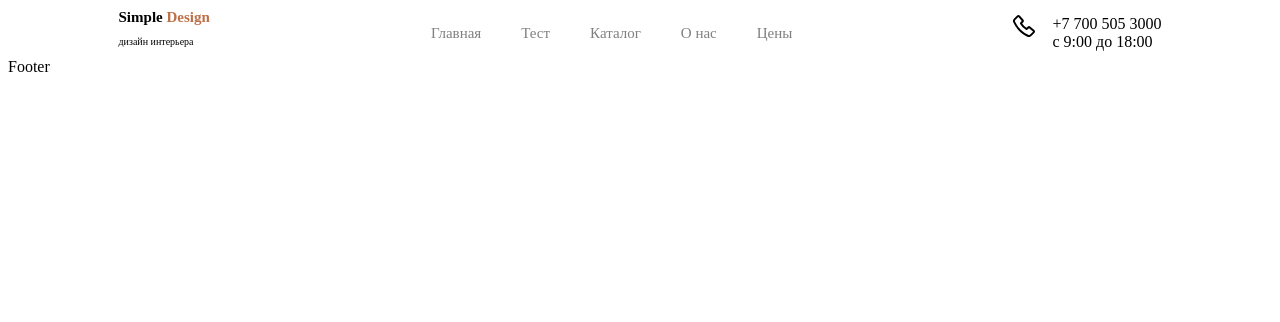
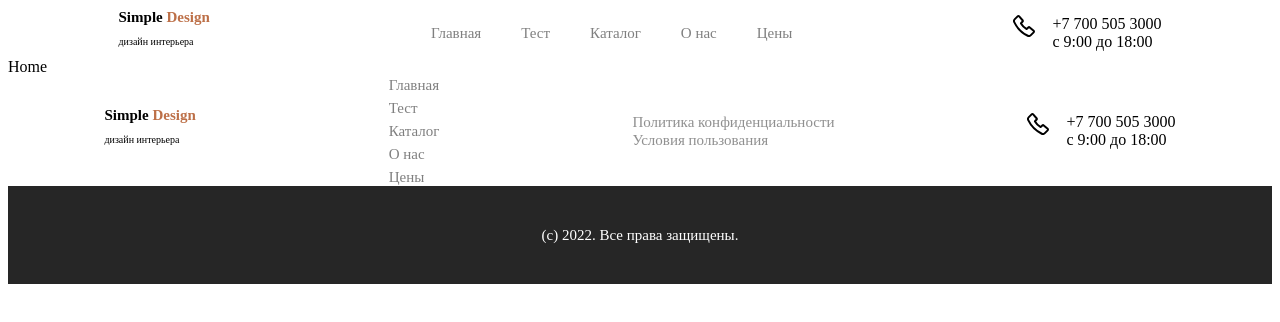
Before and after one commit to AdilKalbaev04/Project-React, a React (Vite) app: page /catalog in a window 1280 px wide. Shown: the top 322 px of the page. Built offline with nearby package versions, Linux system fonts and the light colour scheme.

Commit message:
add header and footer

```diff
--- a/src/App.jsx
+++ b/src/App.jsx
@@ -1,11 +1,18 @@
-import Btn from "./components/Btn/Btn";
-import Header from "./components/Layout/Layout";
+import Catalog from "./components/Catalog";
+import Layout from "./components/Layout/Layout";
+import Home from "./pages/Home";
 import React from "react";
+import { Route, Routes } from "react-router-dom";
 
 const App = () => {
   return (
     <div>
-      <Header />
+      <Layout>
+        <Routes>
+          <Route path="/" element={<Home />} />
+          <Route path="/catalog" element={<Catalog />} />
+        </Routes>
+      </Layout>
     </div>
   );
 };
--- /dev/null
+++ b/src/components/Catalog/index.jsx
@@ -0,0 +1,5 @@
+const Catalog = () => {
+  return <div>Catalog</div>;
+};
+
+export default Catalog;
--- a/src/components/Footer/Footer.jsx
+++ b/src/components/Footer/Footer.jsx
@@ -1,5 +1,66 @@
+import styles from "./Footer.module.css";
 import React from "react";
+import { NavLink } from "react-router-dom";
 
 export const Footer = () => {
-  return <div>Footer</div>;
+  return (
+    <div className={styles.container}>
+      <div className={styles.cont}>
+        <div className={styles.logo__cont}>
+          <span className={styles.logo1}>
+            Simple <span className={styles.logo}> Design</span>
+          </span>
+          <p className={styles.p}>дизайн интерьера</p>
+        </div>
+        <div className={styles.nav}>
+          <NavLink className={styles.navlink} to="/">
+            Главная
+          </NavLink>
+          <a className={styles.navlink} to="/test">
+            Тест
+          </a>
+          <NavLink className={styles.navlink} to="/catalog">
+            Каталог
+          </NavLink>
+          <NavLink className={styles.navlink} to="/aboutus">
+            О нас
+          </NavLink>
+          <NavLink className={styles.navlink} to="/price">
+            Цены
+          </NavLink>
+        </div>
+        <div>
+          <span className={styles.someText}>
+            Политика конфиденциальности <br /> Условия пользования
+          </span>
+        </div>
+        <div>
+          <div className={styles.tel}>
+            <svg
+              width="22"
+              height="22"
+              viewBox="0 0 22 22"
+              fill="none"
+              xmlns="http://www.w3.org/2000/svg"
+            >
+              <path
+                d="M9.55399 5.24003L6.17099 1.33503C5.78099 0.88503 5.06599 0.88703 4.61299 1.34103L1.83099 4.12803C1.00299 4.95703 0.765988 6.18803 1.24499 7.17503C4.10661 13.1 8.88503 17.8851 14.806 20.755C15.792 21.234 17.022 20.997 17.85 20.168L20.658 17.355C21.113 16.9 21.114 16.181 20.66 15.791L16.74 12.426C16.33 12.074 15.693 12.12 15.282 12.532L13.918 13.898C13.8482 13.9712 13.7562 14.0195 13.6563 14.0354C13.5564 14.0513 13.4541 14.0339 13.365 13.986C11.1354 12.7021 9.28598 10.8503 8.00499 8.61903C7.95702 8.52978 7.93964 8.42726 7.95554 8.32719C7.97144 8.22711 8.01972 8.13502 8.09299 8.06503L9.45299 6.70403C9.86499 6.29003 9.90999 5.65003 9.55399 5.23903V5.24003Z"
+                stroke="black"
+                stroke-width="2"
+                stroke-linecap="round"
+                stroke-linejoin="round"
+              />
+            </svg>
+            <div className={styles.number}>
+              <span>+7 700 505 3000</span>
+              <span>с 9:00 до 18:00</span>
+            </div>
+          </div>
+        </div>
+      </div>
+      <div className={styles.underCont}>
+        <span className={styles.text}>(с) 2022. Все права защищены.</span>
+      </div>
+    </div>
+  );
 };
--- /dev/null
+++ b/src/components/Footer/Footer.module.css
@@ -0,0 +1,77 @@
+.container {
+  max-width: 1440px;
+}
+.cont {
+  align-items: center;
+  justify-content: space-around;
+  display: flex;
+}
+.tel {
+  display: flex;
+  gap: 17px;
+}
+.number {
+  display: flex;
+  flex-direction: column;
+  justify-content: center;
+}
+.nav {
+  max-width: 538px;
+  display: flex;
+  gap: 5px;
+  flex-direction: column;
+}
+.logo {
+  color: #bd7048;
+}
+.logo1 {
+  font-size: 15px;
+  font-weight: 600;
+  line-height: 18px;
+  letter-spacing: 0em;
+}
+.p {
+  font-size: 10px;
+  font-weight: 400;
+  line-height: 12px;
+  letter-spacing: 0em;
+}
+.navlink {
+  font-size: 15px;
+  font-weight: 400;
+  line-height: 18px;
+  letter-spacing: 0em;
+  color: #00000080;
+  text-decoration: none;
+}
+.navlink:hover {
+  border-bottom: #bd7048 1px solid;
+}
+.logo__cont {
+  display: flex;
+  flex-direction: column;
+}
+.someText {
+  font-size: 15px;
+  font-weight: 500;
+  line-height: 18px;
+  letter-spacing: 0em;
+  text-align: left;
+  color: #21212180;
+
+}
+.underCont {
+  max-width: 100%;
+  background: #262626;
+}
+.text {
+  display: flex;
+  padding: 40px;
+  align-items: center;
+  justify-content: center;
+  color: white;
+  font-size: 15px;
+  font-weight: 500;
+  line-height: 18px;
+  letter-spacing: 0em;
+}
--- a/src/components/Header/Header.jsx
+++ b/src/components/Header/Header.jsx
@@ -1,5 +1,6 @@
 import styles from "./Layout.module.css";
 import React from "react";
+import { NavLink } from "react-router-dom";
 
 const Header = () => {
   return (
@@ -12,21 +13,21 @@ const Header = () => {
           <p className={styles.p}>дизайн интерьера</p>
         </div>
         <div className={styles.nav}>
-          <a className={styles.navlink} href="">
+          <NavLink className={styles.navlink} to="/">
             Главная
-          </a>
-          <a className={styles.navlink} href="">
+          </NavLink>
+          <a className={styles.navlink} to="/test">
             Тест
           </a>
-          <a className={styles.navlink} href="">
+          <NavLink className={styles.navlink} to="/catalog">
             Каталог
-          </a>
-          <a className={styles.navlink} href="">
+          </NavLink>
+          <NavLink className={styles.navlink} to="/aboutus">
             О нас
-          </a>
-          <a className={styles.navlink} href="">
+          </NavLink>
+          <NavLink className={styles.navlink} to="/price">
             Цены
-          </a>
+          </NavLink>
         </div>
         <div>
           <div className={styles.tel}>
--- a/src/components/Layout/Layout.jsx
+++ b/src/components/Layout/Layout.jsx
@@ -1,10 +1,12 @@
+import Home from "../../pages/Home";
 import { Footer } from "../Footer/Footer";
 import Header from "../Header/Header";
 
-const Layout = ({}) => {
+const Layout = () => {
   return (
     <>
       <Header />
+      <Home />
       <Footer />
     </>
   );
--- a/src/main.jsx
+++ b/src/main.jsx
@@ -1,9 +1,16 @@
 import App from "./App";
+import { store } from "./store";
 import React from "react";
 import ReactDOM from "react-dom/client";
+import { Provider } from "react-redux";
+import { BrowserRouter } from "react-router-dom";
 
 ReactDOM.createRoot(document.getElementById("root")).render(
   <React.StrictMode>
-    <App />
+    <Provider store={store}>
+      <BrowserRouter>
+        <App />
+      </BrowserRouter>
+    </Provider>
   </React.StrictMode>
 );
--- /dev/null
+++ b/src/store/index.js
@@ -0,0 +1,6 @@
+import restoranReducer from "./reducers/restoran.reducer";
+import { configureStore } from "@reduxjs/toolkit";
+
+export const store = configureStore({
+  reducer: restoranReducer,
+});
--- /dev/null
+++ b/src/store/reducers/restoran.reducer.js
@@ -0,0 +1,11 @@
+import { createSlice } from "@reduxjs/toolkit";
+
+const initialState = {
+  list: [],
+};
+const restoSlice = createSlice({
+  name: "flats",
+  initialState,
+});
+
+export default restoSlice.reducer;
```
